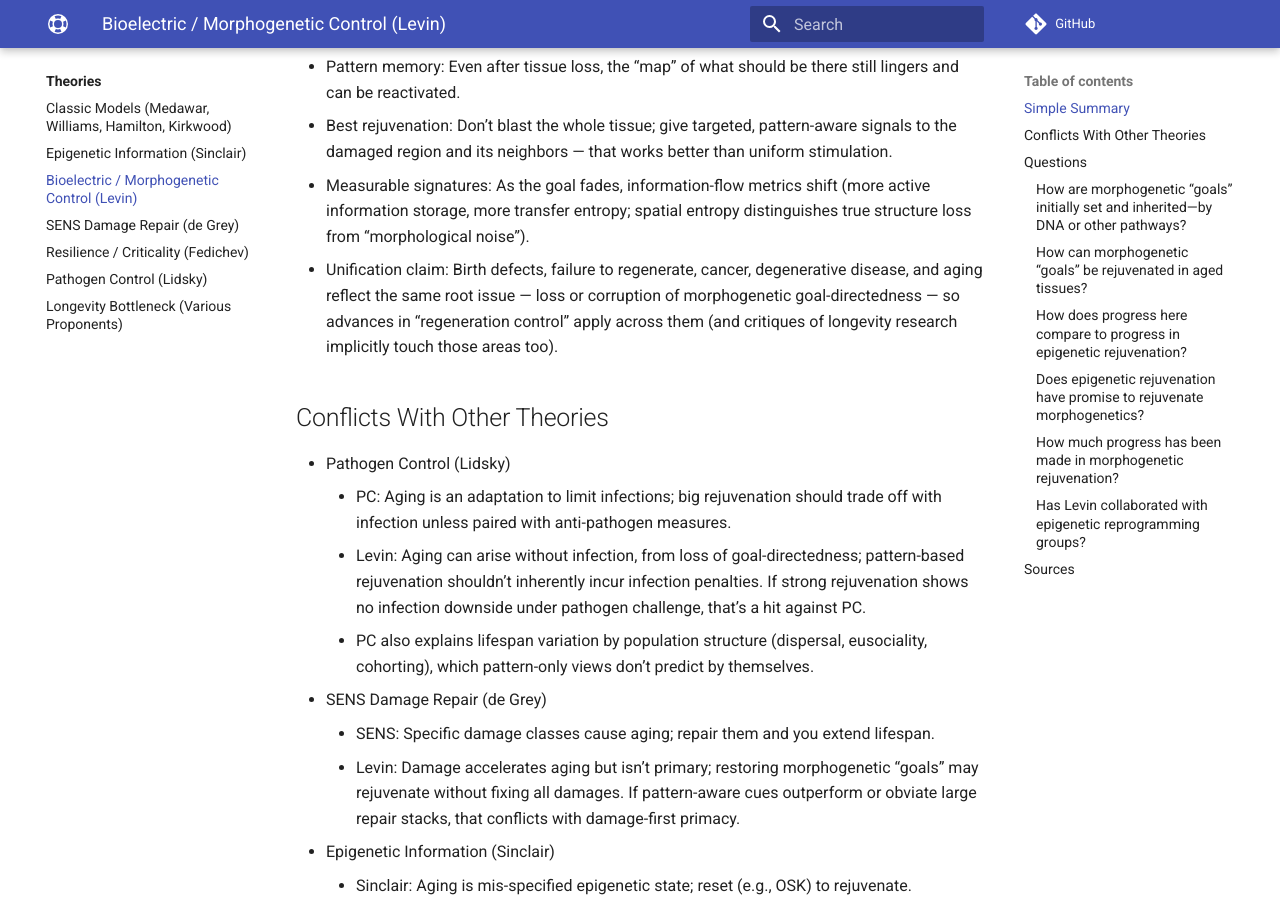
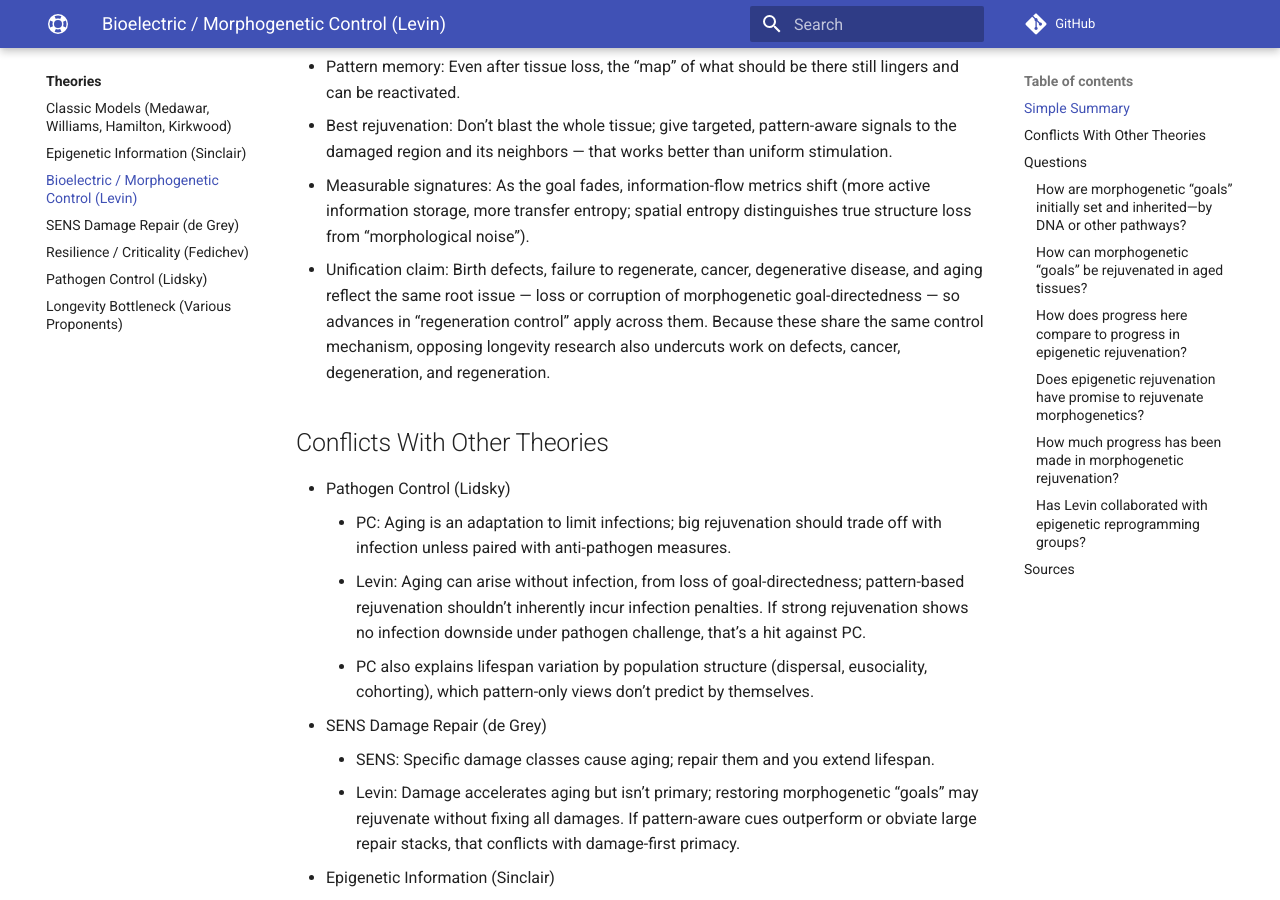
Before and after one commit to djgish485/project-lifespan, an MkDocs documentation site: the page built from docs/theories/bioelectric_morphogenetic_control.md, in a window 1280 px wide and 900 px high, scrolled down 434 px. Built offline with MkDocs 1.6.1 and Material for MkDocs 9.7.7, drawn with Linux system fonts in a browser that asks for light colours; comment, search, counter and statistics services are not loaded.

Commit message:
docs(Levin): clarify unification wording re longevity critiques

```diff
--- a/docs/theories/bioelectric_morphogenetic_control.md
+++ b/docs/theories/bioelectric_morphogenetic_control.md
@@ -29,7 +29,7 @@ tags:
 - Pattern memory: Even after tissue loss, the “map” of what should be there still lingers and can be reactivated.
 - Best rejuvenation: Don’t blast the whole tissue; give targeted, pattern-aware signals to the damaged region and its neighbors — that works better than uniform stimulation.
 - Measurable signatures: As the goal fades, information-flow metrics shift (more active information storage, more transfer entropy; spatial entropy distinguishes true structure loss from “morphological noise”).
-- Unification claim: Birth defects, failure to regenerate, cancer, degenerative disease, and aging reflect the same root issue — loss or corruption of morphogenetic goal-directedness — so advances in “regeneration control” apply across them (and critiques of longevity research implicitly touch those areas too).
+- Unification claim: Birth defects, failure to regenerate, cancer, degenerative disease, and aging reflect the same root issue — loss or corruption of morphogenetic goal-directedness — so advances in “regeneration control” apply across them. Because these share the same control mechanism, opposing longevity research also undercuts work on defects, cancer, degeneration, and regeneration.
 
 ## Conflicts With Other Theories
 
```
